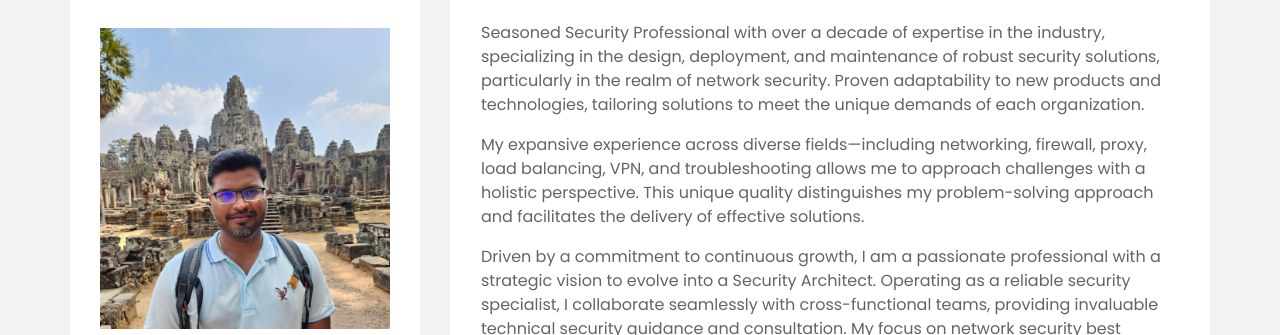
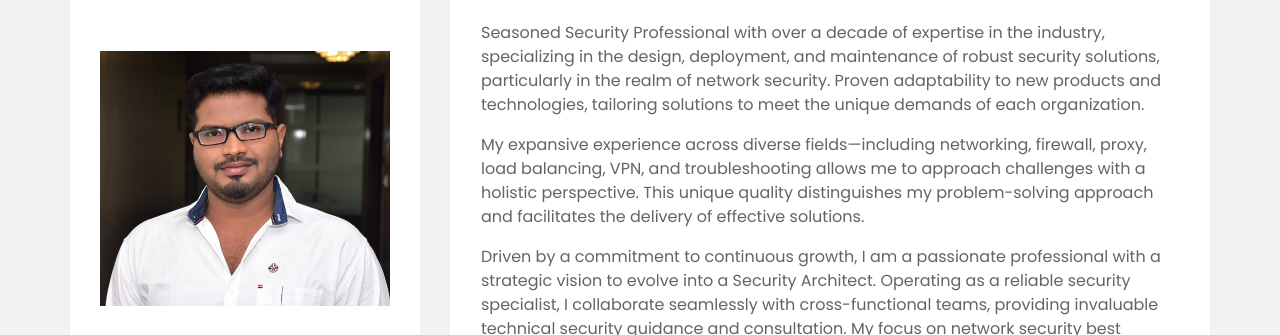
Before and after one commit to ganeshkrishnan-gk/ganeshkrishnan-gk.github.io, a plain HTML site: page index.html in a window 1280 px wide. Shown: the part 127-462 px from the top of the page. Drawn offline with nearby package versions, Linux system fonts and the light colour scheme; files that its build step writes are made by us from their sources; some icons are missing; a web font is replaced by a local one.

Commit message:
Added Photos

```diff
--- a/index.html
+++ b/index.html
@@ -34,7 +34,8 @@
         <div class="wrapper">
             <div class="sidebar">
                 <div class="sidebar-text d-flex flex-column h-100 justify-content-center text-center">
-                    <img class="w-100 img-fluid mb-4" src="img/profile.jpg" alt="Image">
+                    <img class="w-100 img-fluid mb-4" id="profile-pic" src="img/profile1.jpg" alt="Profile Image">
+					<script src="js/script.js"></script>
                     <h4 class="mt-2">Ganesh "GK" Krishnan</h4>
                     <div class="mb-4" style="height: 22px;">
                         <h5 class="typed-text-output d-inline-block text-body"></h5>
@@ -366,7 +367,7 @@
                             <div class="owl-carousel testimonial-carousel">
                                 <div class="text-left">
                                     <i class="fa fa-3x fa-quote-left text-primary mb-4"></i>
-                                    <h4 class="text-body mb-4">I had the pleasure of working closely with Ganesh for few years, and I can attest to his exceptional expertise in network security. He was the point of contact as SME for various technological solutions within the Global SOC operations.I've had the privilege of witnessing his expertise in action, particularly in network security, cyber security and IAM. Ganesh's ability to adapt to new technologies and tailor solutions to meet overseas client unique requirements has been remarkable. He is a reliable team player who excels in providing technical security guidance and consultation with ease of enjoying every task provided and strives for successful completion with a positive attitude.</h4>
+                                    <h5 class="text-body mb-4">I had the pleasure of working closely with Ganesh for few years, and I can attest to his exceptional expertise in network security. He was the point of contact as SME for various technological solutions within the Global SOC operations.I've had the privilege of witnessing his expertise in action, particularly in network security, cyber security and IAM. Ganesh's ability to adapt to new technologies and tailor solutions to meet overseas client unique requirements has been remarkable. He is a reliable team player who excels in providing technical security guidance and consultation with ease of enjoying every task provided and strives for successful completion with a positive attitude.</h5>
                                     <div class="d-flex align-items-center">
                                         <img class="img-fluid" src="img/testimonial-1.jpg" style="width: 60px; height: 60px;">
                                         <div class="pl-3">
@@ -410,8 +411,9 @@
                 <!-- Footer Start -->
                 <div class="container-fluid bg-white pt-5 px-0">
                     <div class="container bg-dark text-light text-center py-5">
-					<p class="m-2"<h1>Ganesh "GK" Krishnan</h1> </p>
-						<p 	<h1>Singapore</h1> </p>
+					<div class="d-flex justify-content-center mb-3">
+                            <h3 class="text-white">Ganesh "GK" Krishnan</h3>
+                    </div>
                         <div class="d-flex justify-content-center mb-4">
 							<a class="btn btn-outline-primary btn-square mr-2" href="https://www.linkedin.com/in/kg13/" target="”_blank”"><i class="fab fa-linkedin-in"></i></a>
                         </div>
--- /dev/null
+++ b/js/script.js
@@ -0,0 +1,21 @@
+const images = [
+    'img/profile1.jpg',
+    'img/profile2.jpg',
+    'img/profile4.jpg',
+    'img/profile7.jpg',
+    'img/profile8.jpg',
+    'img/profile9.jpg',
+    'img/profile10.jpg',
+    'img/profile11.jpg',
+    'img/profile12.jpg'
+];
+
+let currentIndex = 0;
+const profilePic = document.getElementById('profile-pic');
+
+function changeImage() {
+    currentIndex = (currentIndex + 1) % images.length;
+    profilePic.src = images[currentIndex];
+}
+
+setInterval(changeImage, 5000);
```
Also changed, not shown: img/profile10.jpg (renamed from img/profile.jpg), img/profile11.jpg (added), img/profile12.jpg (added), img/profile2.jpg (added), img/profile4.jpg (added), img/profile7.jpg (added), img/profile8.jpg (added), img/profile9.jpg (added).
